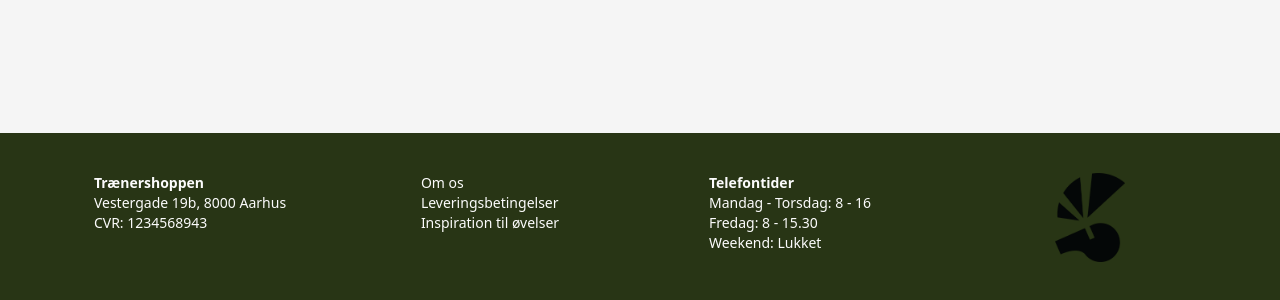
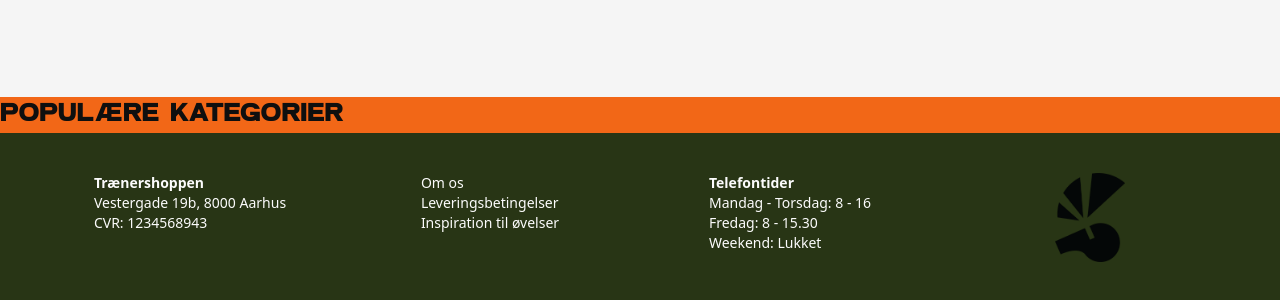
Before and after one commit to JValbjorn/traenershoppen, a Next.js app: page / in a window 1280 px wide. Shown: the part 1939-2239 px from the top of the page. Built offline with nearby package versions, Linux system fonts and the light colour scheme.

Commit message:
feat: add section for popular categories in Home component layout

```diff
--- a/app/page.js
+++ b/app/page.js
@@ -51,7 +51,10 @@ export default function Home() {
           <HomePageImage />
         </section>
       </section>
-      <div className="flex flex-col flex-1 items-center justify-center bg-var(--light_gray) font-sans dark:bg-var(--light-gray) h-250 z-10"></div>
+     <section>
+      <h2>POPULÆRE KATEGORIER</h2>
+      <div></div>
+     </section>
     </main>
   );
 }
```
Also changed, not shown: public/img/logo-white.png (added).
